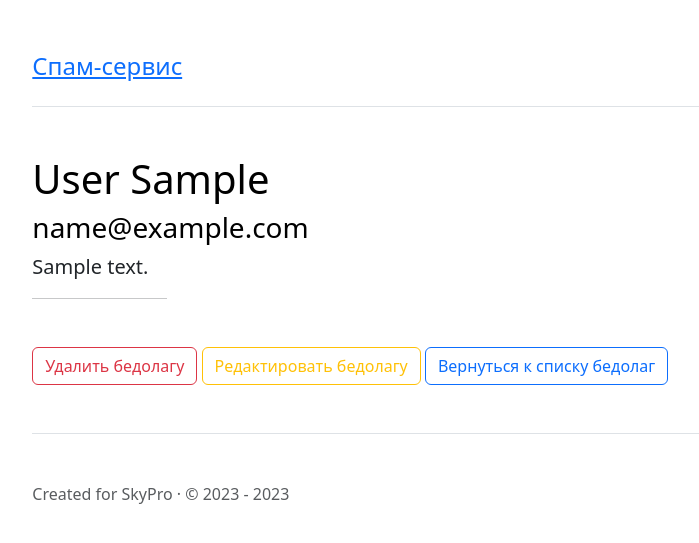
After one commit to YrMstrss/mailsent_service, a Django app: page /client/1/ in a window 1280 px wide. The commit adds this page. Shown: the top 543 px of the page, without its empty margins (205-904 px from the left). Run offline with Django 4.2, Linux system fonts and the light colour scheme; tables that the repository leaves empty hold one stand-in row (values such as "Sample post"); some libraries are stand-ins or nearby versions.

Commit message:
view client page

```diff
--- /dev/null
+++ b/client/templates/client/client_detail.html
@@ -0,0 +1,17 @@
+{% extends 'mail/base.html' %}
+
+{% block content %}
+    <main>
+        <h1 class="text-body-emphasis">{{ object.last_name }} {{ object.first_name }}</h1>
+        <h3 class="text-body-emphasis">{{ object.email }}</h3>
+        <p class="fs-5 col-md-12">{{ object.comment }}</p>
+
+        <hr class="col-3 col-md-2 mb-5">
+
+        <a type="button" href="#" class="btn btn-outline-danger">Удалить бедолагу</a>
+        <a type="button" href="#" class="btn btn-outline-warning">Редактировать бедолагу</a>
+        <a type="button" href="{% url 'client:client_list' %}" class="btn btn-outline-primary">Вернуться к списку
+            бедолаг</a>
+
+    </main>
+{% endblock %}
--- a/client/templates/client/client_list.html
+++ b/client/templates/client/client_list.html
@@ -10,7 +10,7 @@
             {% for object in object_list %}
                 <div class="d-flex text-body-secondary pt-3">
                     <p class="pb-3 mb-0 lh-sm border-bottom">
-                        <strong><a href="#"
+                        <strong><a href="{% url 'client:client_view' object.pk %}"
                                    class="d-block text-gray-dark">{{ object.last_name }} {{ object.first_name }}
                             ({{ object.email }})</a></strong>
                         {{ object.comment | truncatechars:134 }}
--- a/client/urls.py
+++ b/client/urls.py
@@ -1,11 +1,12 @@
 from django.urls import path
 
 from client.apps import ClientConfig
-from client.views import ClientListView, ClientCreateView
+from client.views import ClientListView, ClientCreateView, ClientDetailView
 
 app_name = ClientConfig.name
 
 urlpatterns = [
     path('clients/', ClientListView.as_view(), name='client_list'),
-    path('client/create/', ClientCreateView.as_view(), name='client_create')
+    path('client/create/', ClientCreateView.as_view(), name='client_create'),
+    path('client/<int:pk>/', ClientDetailView.as_view(), name='client_view'),
 ]
--- a/client/views.py
+++ b/client/views.py
@@ -1,6 +1,6 @@
 from django.shortcuts import render
 from django.urls import reverse_lazy
-from django.views.generic import ListView, CreateView
+from django.views.generic import ListView, CreateView, DetailView
 
 from client.models import Client
 
@@ -13,3 +13,7 @@ class ClientCreateView(CreateView):
 
 class ClientListView(ListView):
     model = Client
+
+
+class ClientDetailView(DetailView):
+    model = Client
```
